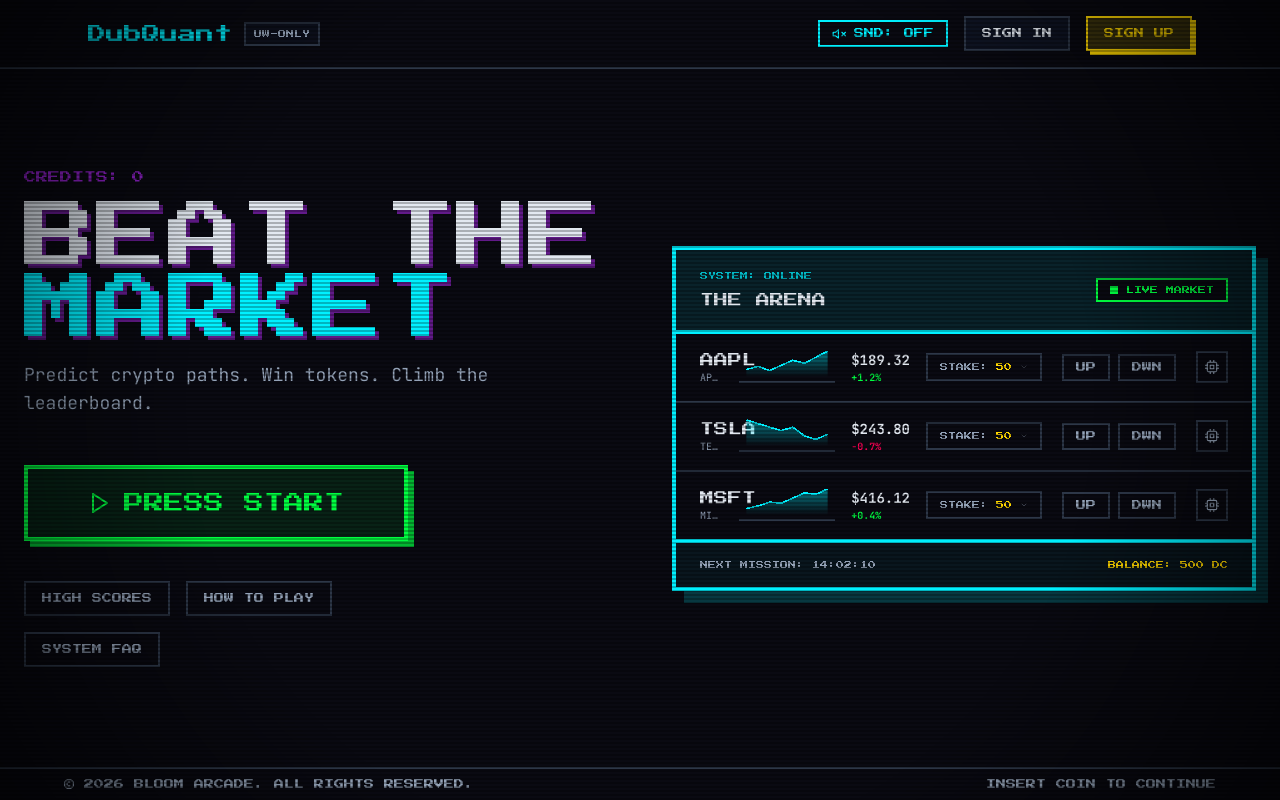
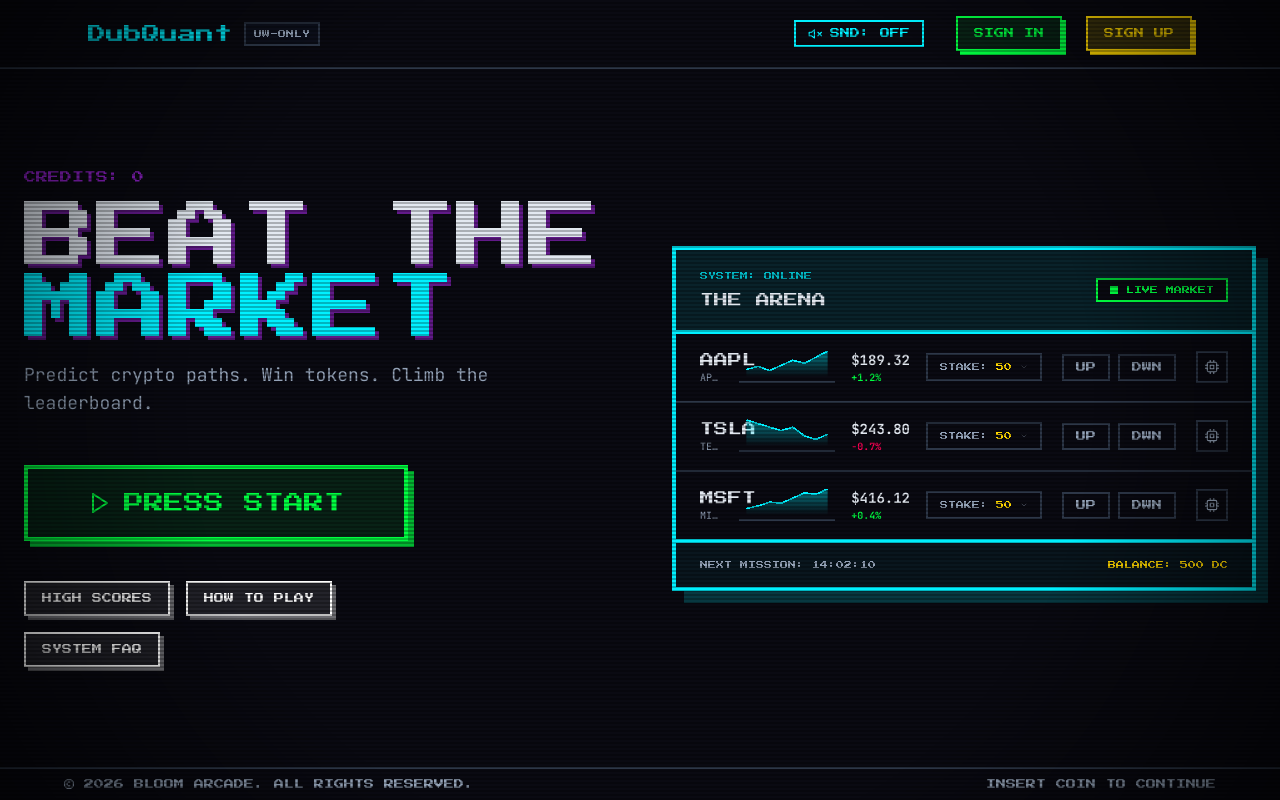
Before and after one commit to hcp-uw/ccp-coin, a Next.js app in the folder frontend/: page / in a window 1280 px wide. Built offline with nearby package versions, Linux system fonts and the light colour scheme.

Commit message:
feat: implement shared ArcadeButton and refine interactive UI elements

```diff
--- a/frontend/package.json
+++ b/frontend/package.json
@@ -11,6 +11,7 @@
   },
   "dependencies": {
     "framer-motion": "^11.18.2",
+    "lucide-react": "^0.575.0",
     "next": "14.2.5",
     "react": "18.2.0",
     "react-dom": "18.2.0",
--- a/frontend/src/app/globals.css
+++ b/frontend/src/app/globals.css
@@ -19,6 +19,8 @@
   /* Status Colors */
   --color-up: 0 255 65;
   --color-down: 255 0 85;
+  --color-danger: 255 10 30;
+  /* Bright retro red */
 
   /* Gamification */
   --color-xp: 255 215 0;
--- a/frontend/src/app/page.tsx
+++ b/frontend/src/app/page.tsx
@@ -9,6 +9,7 @@
 import { FAQSection } from "@/components/landing/faq/FAQSection";
 import { LeaderboardSection } from "@/components/landing/leaderboard/LeaderboardSection";
 import { useAudio } from "@/components/AudioController";
+import { useEscapeKey } from "@/hooks/useEscapeKey";
 
 export default function Page() {
   const [activeModal, setActiveModal] = useState<"signin" | "signup" | "how" | "faq" | "leaderboard" | null>(null);
@@ -22,6 +23,8 @@
     setActiveModal(null);
   };
 
+  useEscapeKey(closeModal, activeModal !== null);
+
   const RetroModal = ({ title, isOpen, children }: { title: string, isOpen: boolean, children: React.ReactNode }) => {
     if (!isOpen) return null;
     return (
@@ -32,7 +35,7 @@
             onClick={closeModal}
             className="absolute right-4 top-4 border-[2px] border-border bg-surface px-3 py-1 font-arcade text-xs text-muted hover:bg-white/10 hover:text-text"
           >
-            [X] CLOSE
+            [ESC] CLOSE
           </button>
           <div className="mb-8 border-b-[2px] border-border pb-4">
             <h2 className="font-arcade text-2xl text-primary md:text-3xl">{title}</h2>
--- a/frontend/src/components/landing/hero/HeroSection.tsx
+++ b/frontend/src/components/landing/hero/HeroSection.tsx
@@ -6,6 +6,7 @@
 import { tickers, aiInsights } from "@/content/mockData";
 import { PredictionsConsole } from "@/components/PredictionsConsole";
 import { useAudio } from "@/components/AudioController";
+import { ArcadeButton } from "@/components/shared/ArcadeButton";
 
 type HeroSectionProps = {
   onSignUp: () => void;
@@ -49,29 +50,28 @@
             PRESS START
           </motion.button>
 
-          {/* Secondary Arcade Menu */}
           <div className="flex flex-wrap justify-center lg:justify-start gap-4 font-arcade text-[10px] text-muted pt-4 w-full max-w-sm">
-            <button
+            <ArcadeButton
+              variant="neutral"
               onClick={() => { playSfx("click"); onOpenLeaderboard(); }}
               onMouseEnter={() => playSfx("hover")}
-              className="border-[2px] border-border bg-obsidian px-4 py-2 hover:border-xp hover:text-xp transition-colors"
             >
               HIGH SCORES
-            </button>
-            <button
+            </ArcadeButton>
+            <ArcadeButton
+              variant="neutral"
               onClick={() => { playSfx("click"); onOpenHow(); }}
               onMouseEnter={() => playSfx("hover")}
-              className="border-[2px] border-border bg-obsidian px-4 py-2 hover:border-primary hover:text-primary transition-colors"
             >
               HOW TO PLAY
-            </button>
-            <button
+            </ArcadeButton>
+            <ArcadeButton
+              variant="neutral"
               onClick={() => { playSfx("click"); onOpenFAQ(); }}
               onMouseEnter={() => playSfx("hover")}
-              className="border-[2px] border-border bg-obsidian px-4 py-2 hover:border-secondary hover:text-secondary transition-colors"
             >
               SYSTEM FAQ
-            </button>
+            </ArcadeButton>
           </div>
         </div>
       </div>
--- a/frontend/src/components/landing/nav/MobileMenu.tsx
+++ b/frontend/src/components/landing/nav/MobileMenu.tsx
@@ -5,6 +5,7 @@
 import { FiX } from "react-icons/fi";
 import { useOutsideClick } from "@/hooks/useOutsideClick";
 import { useEscapeKey } from "@/hooks/useEscapeKey";
+import { ArcadeButton } from "../../shared/ArcadeButton";
 
 const focusableSelector = [
   "a[href]",
@@ -125,26 +126,24 @@
 
               <div className="gold-thread" />
 
-              <button
-                type="button"
+              <ArcadeButton
+                variant="success"
                 onClick={() => {
                   onClose();
                   onSignIn();
                 }}
-                className="rounded-full border border-border bg-surface/70 px-4 py-2 text-sm uppercase tracking-[0.2em] text-muted transition hover:text-text"
               >
                 {signInLabel}
-              </button>
-              <button
-                type="button"
+              </ArcadeButton>
+              <ArcadeButton
+                variant="warning"
                 onClick={() => {
                   onClose();
                   onSignUp();
                 }}
-                className="rounded-full bg-gold/90 px-4 py-2 text-sm font-semibold uppercase tracking-[0.2em] text-obsidian transition hover:bg-gold"
               >
                 {signUpLabel}
-              </button>
+              </ArcadeButton>
             </nav>
           </motion.div>
         </motion.div>
--- a/frontend/src/components/landing/nav/Navbar.tsx
+++ b/frontend/src/components/landing/nav/Navbar.tsx
@@ -5,7 +5,7 @@
 import { content } from "@/content/content";
 import { MobileMenu } from "./MobileMenu";
 import { AudioToggle, useAudio } from "@/components/AudioController";
-import { motion } from "framer-motion";
+import { ArcadeButton } from "@/components/shared/ArcadeButton";
 
 type NavbarProps = {
   onSignIn: () => void;
@@ -19,6 +19,7 @@
   return (
     <header className="sticky top-0 z-40 border-b-[2px] border-border bg-obsidian">
       <nav className="mx-auto flex max-w-6xl items-center justify-between px-6 py-4">
+        <div className="flex items-center gap-6">
           <div className="flex items-center gap-3">
             <span className="font-arcade text-lg text-primary">{content.nav.wordmark}</span>
             <span className="border-[2px] border-border bg-surface/60 px-2 py-1 font-arcade text-[8px] uppercase text-muted">
@@ -26,30 +27,33 @@
             </span>
           </div>
 
+          <div className="hidden items-center md:block">
+            {/* Audio Toggle exported from component directly now? No, it's a separate component. */}
+          </div>
+        </div>
+
 
 
         {/* Desktop Controls */}
-        <div className="hidden items-center gap-4 md:flex">
+        <div className="hidden items-center gap-6 md:flex">
+          <div className="mr-2">
             <AudioToggle />
+          </div>
 
-          <button
-            type="button"
+          <ArcadeButton
+            variant="success"
             onClick={() => { playSfx("click"); onSignIn(); }}
             onMouseEnter={() => playSfx("hover")}
-            className="border-[2px] border-border bg-surface px-4 py-2 font-arcade text-[10px] uppercase text-text transition-colors hover:bg-white/10"
           >
             {content.nav.signIn}
-          </button>
-          <motion.button
-            whileTap={{ scale: 0.95, y: 2, boxShadow: "0px 0px 0px 0px rgba(255, 215, 0, 1)" }}
-            type="button"
+          </ArcadeButton>
+          <ArcadeButton
+            variant="warning"
             onClick={() => { playSfx("start"); onSignUp(); }}
             onMouseEnter={() => playSfx("hover")}
-            style={{ boxShadow: "4px 4px 0px 0px rgba(255, 215, 0, 1)" }}
-            className="border-[2px] border-xp bg-xp/20 px-4 py-2 font-arcade text-[10px] uppercase text-xp transition-colors hover:bg-xp/40"
           >
             {content.nav.signUp}
-          </motion.button>
+          </ArcadeButton>
         </div>
 
         {/* Mobile controls */}
@@ -75,6 +79,6 @@
         signInLabel={content.nav.signIn}
         signUpLabel={content.nav.signUp}
       />
-    </header>
+    </header >
   );
 }
--- /dev/null
+++ b/frontend/src/components/shared/ArcadeButton.tsx
@@ -0,0 +1,97 @@
+"use client";
+
+import React, { ReactNode } from "react";
+import { motion, HTMLMotionProps } from "framer-motion";
+
+type ButtonVariant = "primary" | "danger" | "success" | "warning" | "neutral";
+
+interface ArcadeButtonProps extends Omit<HTMLMotionProps<"button">, "style"> {
+    children: ReactNode;
+    variant?: ButtonVariant;
+    glow?: boolean;
+}
+
+const variantStyles: Record<ButtonVariant, {
+    border: string;
+    bg: string;
+    text: string;
+    shadow: string;
+    hoverBg: string;
+}> = {
+    primary: {
+        border: "border-primary",
+        bg: "bg-primary/10",
+        text: "text-primary",
+        shadow: "rgba(0, 240, 255, 1)",
+        hoverBg: "hover:bg-primary/20",
+    },
+    danger: {
+        border: "border-danger",
+        bg: "bg-danger/10",
+        text: "text-danger",
+        shadow: "rgba(255, 10, 30, 1)",
+        hoverBg: "hover:bg-danger/20",
+    },
+    success: {
+        border: "border-up",
+        bg: "bg-up/10",
+        text: "text-up",
+        shadow: "rgba(0, 255, 65, 1)",
+        hoverBg: "hover:bg-up/20",
+    },
+    warning: {
+        border: "border-xp",
+        bg: "bg-xp/20",
+        text: "text-xp",
+        shadow: "rgba(255, 215, 0, 1)",
+        hoverBg: "hover:bg-xp/40",
+    },
+    neutral: {
+        border: "border-white",
+        bg: "bg-white/10",
+        text: "text-white",
+        shadow: "rgba(255, 255, 255, 0.4)",
+        hoverBg: "hover:bg-white/20",
+    },
+};
+
+export function ArcadeButton({
+    children,
+    variant = "neutral",
+    glow = false,
+    className = "",
+    ...props
+}: ArcadeButtonProps) {
+    const styles = variantStyles[variant];
+
+    return (
+        <motion.button
+            whileTap={{
+                scale: 0.95,
+                y: 2,
+                boxShadow: "0px 0px 0px 0px transparent",
+            }}
+            initial={false}
+            style={{
+                boxShadow: `4px 4px 0px 0px ${styles.shadow}`,
+            }}
+            className={`
+        border-[2px]
+        ${styles.border}
+        ${styles.bg}
+        ${styles.text}
+        ${styles.hoverBg}
+        px-4 py-2
+        font-arcade
+        text-[10px]
+        uppercase
+        transition-colors
+        ${glow ? "shadow-glow" : ""}
+        ${className}
+      `}
+            {...props}
+        >
+            {children}
+        </motion.button>
+    );
+}
--- a/frontend/tailwind.config.ts
+++ b/frontend/tailwind.config.ts
@@ -15,7 +15,8 @@
         secondary: "rgb(var(--color-secondary) / <alpha-value>)",
         up: "rgb(var(--color-up) / <alpha-value>)",
         down: "rgb(var(--color-down) / <alpha-value>)",
-        xp: "rgb(var(--color-xp) / <alpha-value>)"
+        xp: "rgb(var(--color-xp) / <alpha-value>)",
+        danger: "rgb(var(--color-danger) / <alpha-value>)"
       },
       fontFamily: {
         sans: ["var(--font-mono)", "monospace"], // Defaulting everything to mono for the terminal feel
```
Also changed, not shown: frontend/src/components/PredictionsConsole.tsx (+52 -7 lines), 2 other files (tests, documents, lock files or other folders). Lines whose indentation alone changed are shown as unchanged.
